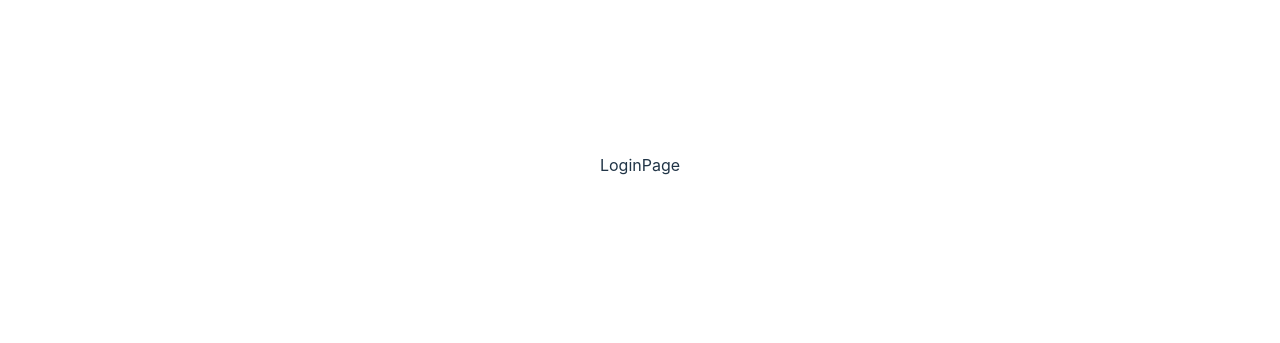
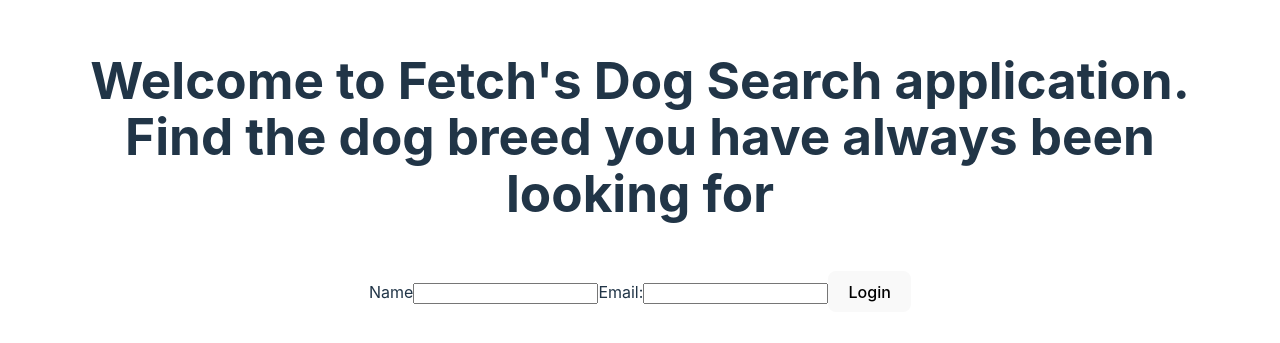
Before and after one commit to kakarot98/fetch-dog-search, a React (Vite) app: page / in a window 1280 px wide. Shown: the part 235-578 px from the top of the page. Built offline with nearby package versions, Linux system fonts and the light colour scheme.

Commit message:
created login page

```diff
--- a/src/components/pages/LoginPage.tsx
+++ b/src/components/pages/LoginPage.tsx
@@ -1,9 +1,45 @@
-import React from 'react'
+import React, { useState } from 'react'
+import { useNavigate } from "react-router-dom";
+import { loginUser } from "../../utils/fetchAPI";
 
 const LoginPage = () => {
-  return (
-    <div>LoginPage</div>
-  )
+
+    const [name, setName] = useState("");
+    const [email, setEmail] = useState("");
+    const [error, setError] = useState("");
+    const navigate = useNavigate();
+
+
+    const handleLogin = async (e: React.FormEvent) => {
+        e.preventDefault();
+        try {
+            await loginUser(name, email);
+            navigate("/search");
+        } catch (err) {
+            setError("Invalid login. Please check your credentials.");
+        }
+    };
+
+
+    return (
+        <div>
+            <h1>Welcome to Fetch's Dog Search application. Find the dog breed you have always been looking for</h1>
+            <form onSubmit={handleLogin}>
+                <label htmlFor="">Name</label>
+                <input type="text" value={name} onChange={e => setName(e.target.value)} required />
+                <label>Email:</label>
+                <input
+                    type="email"
+                    value={email}
+                    onChange={e => setEmail(e.target.value)}
+                    required
+                />
+                <button type="submit" style={{ marginTop: "1rem" }}>
+                    Login
+                </button>
+            </form>
+        </div>
+    )
 }
 
 export default LoginPage
--- a/src/types.ts
+++ b/src/types.ts
@@ -1,4 +1,4 @@
-xport interface Dog {
+export interface Dog {
     id: string;
     img: string;
     name: string;
--- a/src/utils/fetchAPI.ts
+++ b/src/utils/fetchAPI.ts
@@ -0,0 +1,41 @@
+import axios from "axios";
+import { Dog, MatchResponse } from "../types";
+
+const BASE_URL = "https://frontend-take-home-service.fetch.com"
+
+const api = axios.create({
+    baseURL: BASE_URL,
+    withCredentials: true,
+  });
+
+  //for authentication
+  export const loginUser = async (name: string, email: string) => {
+    await api.post('/auth/login', {name, email})
+  }
+
+  export const logoutUser = async () => {
+    await api.post("/auth/logout");
+  };
+
+
+  export const getBreeds = async (): Promise<string[]> => {
+    const response = await api.get("/dogs/breeds");
+    return response.data; // array of breed names
+  };
+
+  interface DogSearchQuery {
+    breeds?: string[];
+    zipCodes?: string[];
+    ageMin?: number;
+    ageMax?: number;
+    size?: number;
+    from?: number;
+    sort?: string;
+  }
+
+  interface DogSearchResponse {
+    resultIds: string[];
+    total: number;
+    next?: string;
+    prev?: string;
+  }
```
